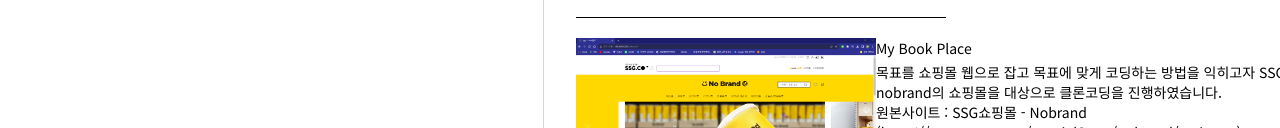
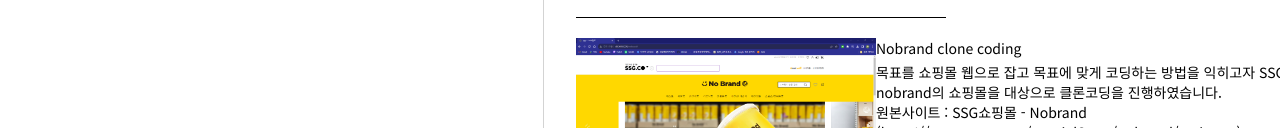
Before and after one commit to KWWWJ/resum, a plain HTML site: page index.html in a window 1280 px wide. Shown: the part 917-1045 px from the top of the page. Drawn offline with Linux system fonts and the light colour scheme.

Commit message:
nobrand name

```diff
--- a/index.html
+++ b/index.html
@@ -107,7 +107,7 @@
                 <a href="https://github.com/KWWWJ/ProjectNoBrand">프로잭트로 이동</a>
               </div>
               <div class="box-right">
-                <div>My Book Place</div>
+                <div>Nobrand clone coding</div>
                 <p>
                   목표를 쇼핑몰 웹으로 잡고 목표에 맞게 코딩하는 방법을 익히고자 SSG몰의 일종인
                   nobrand의 쇼핑몰을 대상으로 클론코딩을 진행하였습니다.
```
